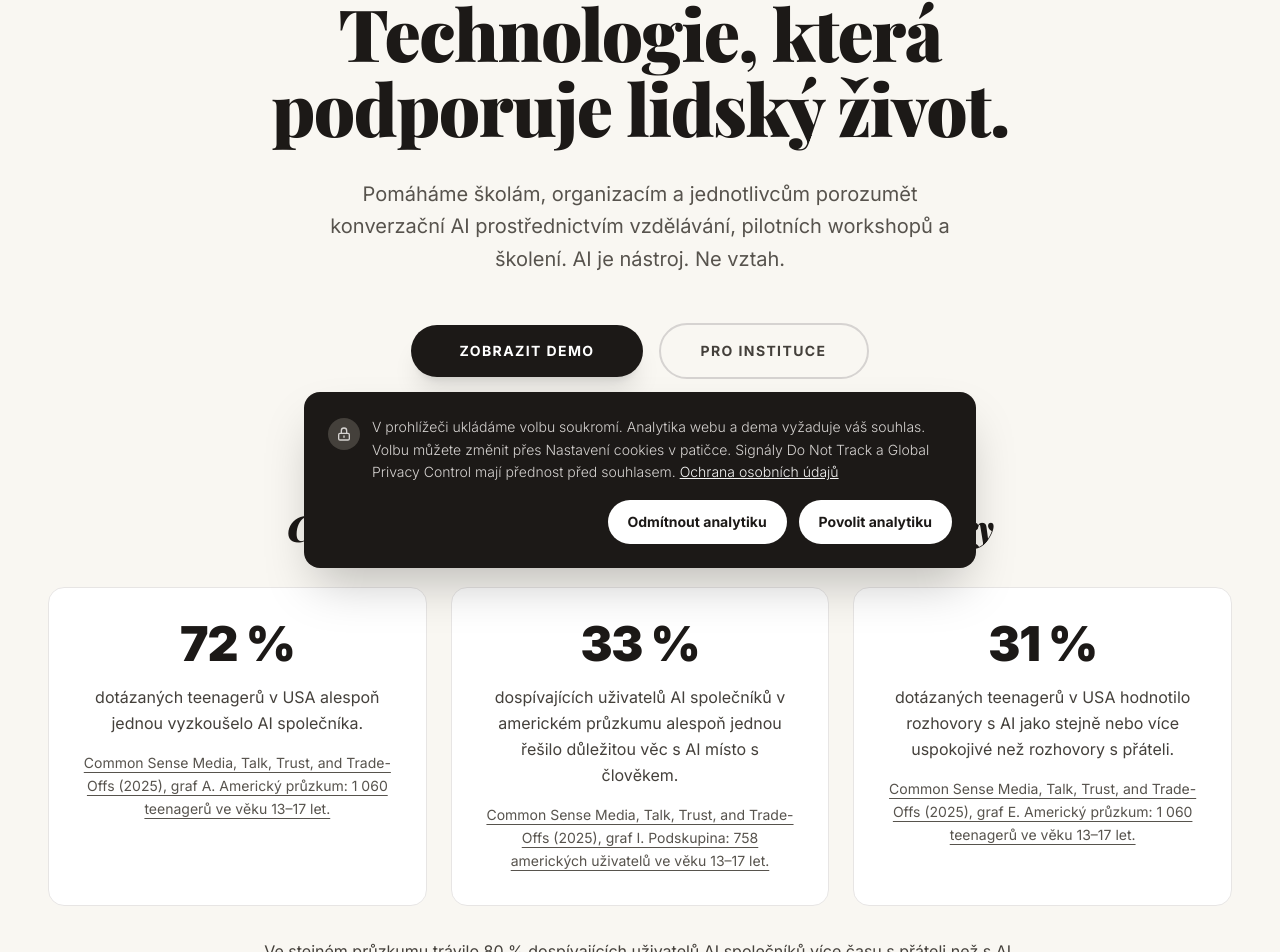
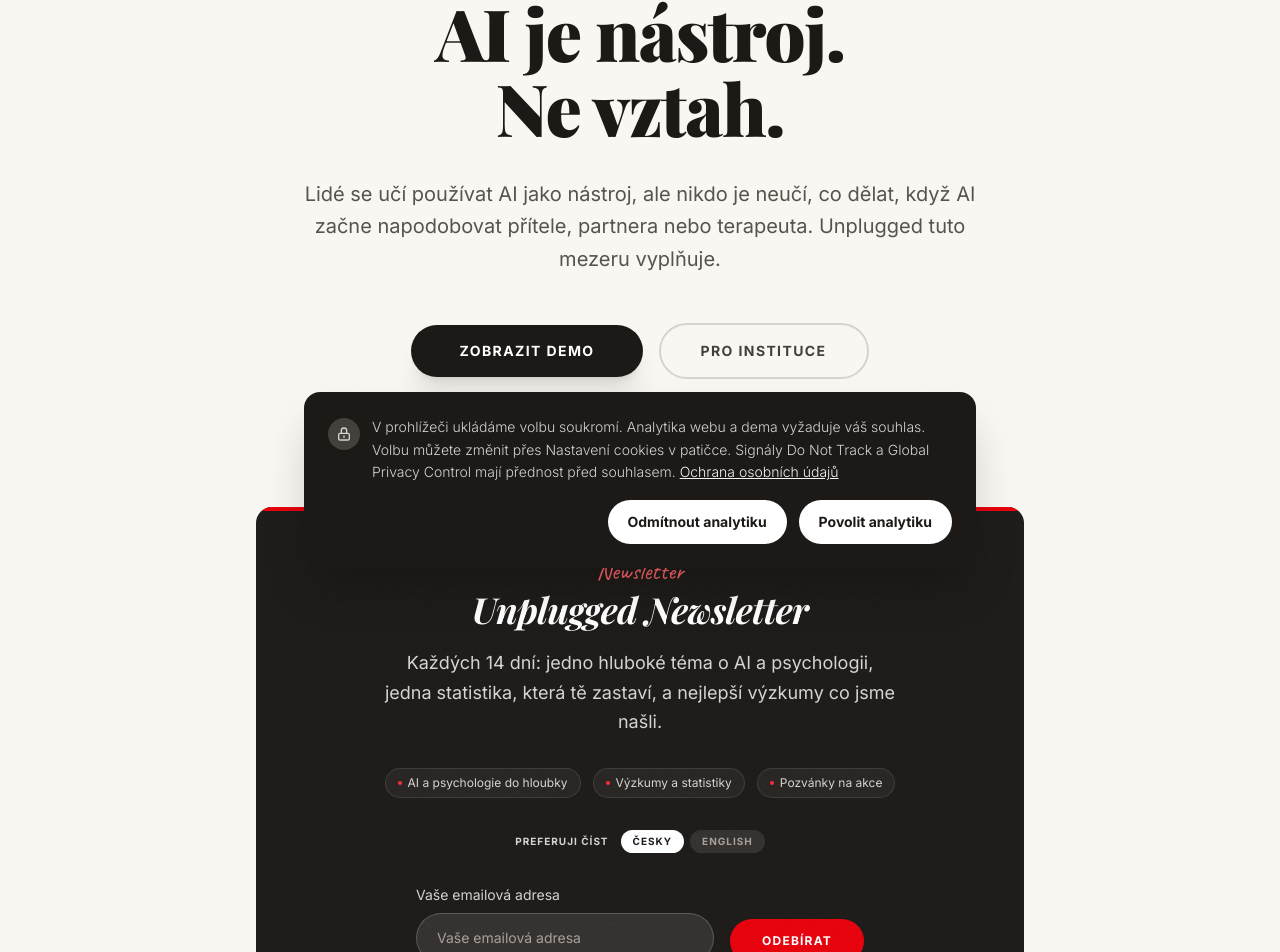
Before and after one commit to Kumungchi/unplugged, a React (Vite) app: page / in a window 1280 px wide. Shown: the part 208-1160 px from the top of the page. Built offline with nearby package versions, Linux system fonts and the light colour scheme; no server answers.

Commit message:
Lead the homepage with the approved mission and newsletter

```diff
--- a/components/Landing.tsx
+++ b/components/Landing.tsx
@@ -80,11 +80,11 @@
     <div ref={sectionsRef} className="space-y-16 md:space-y-32 py-6 md:py-12 scroll-smooth">
       {/* Hero */}
       <section className="text-center max-w-4xl mx-auto space-y-8">
-        <h1 className="text-4xl sm:text-5xl md:text-7xl leading-[1.05] text-stone-900 font-serif font-black tracking-tighter">
+        <h1 className="text-4xl sm:text-5xl md:text-7xl leading-[1.05] text-stone-900 font-serif font-black tracking-tighter whitespace-pre-line">
           {t.hero_title}
         </h1>
         <p className="text-base sm:text-lg md:text-xl text-stone-600 leading-relaxed font-normal max-w-2xl mx-auto">
-          {t.hero_sub}
+          {t.mission_desc}
         </p>
         <div className="pt-4 flex flex-col sm:flex-row items-center justify-center gap-4">
           <Link
@@ -100,6 +100,11 @@
             {lang === 'en' ? 'For institutions' : 'Pro instituce'}
           </Link>
         </div>
+      </section>
+
+      {/* Newsletter */}
+      <section id="newsletter" aria-label={t.newsletter_title}>
+        <Newsletter lang={lang} />
       </section>
 
       {/* Stats */}
@@ -236,11 +241,6 @@
         </div>
       </section>
 
-      {/* Newsletter */}
-      <section className="scroll-fade">
-        <Newsletter lang={lang} />
-      </section>
-
       {/* Join CTA */}
       <section className="scroll-fade text-center space-y-6">
         <h3 className="text-2xl md:text-3xl font-serif italic text-stone-900 font-bold">
--- a/components/Newsletter.tsx
+++ b/components/Newsletter.tsx
@@ -1,4 +1,4 @@
-import React, { useState } from 'react';
+import React, { useId, useState } from 'react';
 import { useMutation } from 'convex/react';
 import { api } from '../convex/_generated/api';
 import { Language, translations } from '../translations';
@@ -11,6 +11,7 @@
 
 const Newsletter: React.FC<NewsletterProps> = ({ lang }) => {
   const t = translations[lang];
+  const emailId = useId();
   const [email, setEmail] = useState('');
   const [prefLang, setPrefLang] = useState<Language>(lang);
   const [status, setStatus] = useState<'idle' | 'loading' | 'success'>('idle');
@@ -53,9 +54,9 @@
         {/* Header */}
         <div className="space-y-4 relative z-10">
           <span className="font-handwritten text-2xl text-red-400">Newsletter</span>
-          <h3 className="text-3xl md:text-4xl font-serif italic text-white font-bold leading-tight">
+          <h2 className="text-3xl md:text-4xl font-serif italic text-white font-bold leading-tight">
             {t.newsletter_title}
-          </h3>
+          </h2>
           <p className="text-stone-300 font-normal text-base md:text-lg max-w-lg mx-auto leading-relaxed">
             {t.newsletter_desc}
           </p>
@@ -72,16 +73,17 @@
         </div>
 
         {/* Form */}
-        <form onSubmit={handleSubmit} className="space-y-4 max-w-md mx-auto">
+        <form onSubmit={handleSubmit} aria-busy={status === 'loading'} className="space-y-4 max-w-md mx-auto">
           {/* Language preference */}
           <div className="flex items-center justify-center gap-3">
-            <span className="text-[10px] font-bold uppercase tracking-widest text-stone-500">
+            <span className="text-[10px] font-bold uppercase tracking-widest text-stone-300">
               {t.newsletter_lang_label}
             </span>
             <div className="flex gap-1.5">
               <button
                 type="button"
                 onClick={() => setPrefLang('cs')}
+                aria-pressed={prefLang === 'cs'}
                 className={`px-3 py-1 rounded-full text-[10px] font-bold uppercase tracking-widest transition-all ${
                   prefLang === 'cs'
                     ? 'bg-white text-stone-900'
@@ -93,6 +95,7 @@
               <button
                 type="button"
                 onClick={() => setPrefLang('en')}
+                aria-pressed={prefLang === 'en'}
                 className={`px-3 py-1 rounded-full text-[10px] font-bold uppercase tracking-widest transition-all ${
                   prefLang === 'en'
                     ? 'bg-white text-stone-900'
@@ -106,25 +109,31 @@
 
           {/* Email + submit */}
           <div className="flex flex-col sm:flex-row gap-4 pt-4">
+            <div className="flex-1 min-w-0 space-y-2 text-left">
+              <label htmlFor={emailId} className="block text-sm text-stone-300">{t.newsletter_placeholder}</label>
               <input
+                id={emailId}
                 type="email"
+                autoComplete="email"
+                inputMode="email"
                 value={email}
                 onChange={(e) => setEmail(e.target.value)}
                 placeholder={t.newsletter_placeholder}
                 required
                 disabled={status === 'loading'}
-              className="flex-grow bg-white/10 border border-white/20 rounded-full px-5 py-3.5 text-sm text-white placeholder-stone-500 outline-none focus:border-white/30 transition-colors disabled:opacity-50"
+                className="w-full bg-white/10 border border-white/20 rounded-full px-5 py-3.5 text-sm text-white placeholder-stone-400 outline-none focus-visible:ring-2 focus-visible:ring-white focus-visible:ring-offset-2 focus-visible:ring-offset-stone-900 transition-colors disabled:opacity-50"
               />
+            </div>
             <button
               type="submit"
               disabled={status === 'loading'}
-              className="px-8 py-3.5 bg-red-600 text-white rounded-full text-xs font-bold uppercase tracking-widest hover:bg-red-500 transition-colors shrink-0 disabled:opacity-50"
+              className="px-8 py-3.5 bg-red-600 text-white rounded-full text-xs font-bold uppercase tracking-widest hover:bg-red-700 transition-colors shrink-0 sm:self-end focus-visible:outline focus-visible:outline-2 focus-visible:outline-offset-4 focus-visible:outline-white disabled:opacity-50"
             >
               {status === 'loading' ? '...' : t.newsletter_btn}
             </button>
           </div>
 
-          <p className="text-[10px] text-stone-500 font-light tracking-wide">
+          <p className="text-xs text-stone-300 tracking-wide">
             {t.newsletter_free}
           </p>
         </form>
--- a/translations.ts
+++ b/translations.ts
@@ -2,7 +2,7 @@
   en: {
     brand: "Unplugged",
     tagline: "Clarity in the age of AI.",
-    hero_title: "Technology that supports human life.",
+    hero_title: "AI is a tool.\nNot a relationship.",
     hero_sub: "We help schools, organizations, and individuals understand conversational AI through education, pilot workshops, and training. AI is a tool. Not a relationship.",
     start_btn: "See the Demo",
     nav_boundaries: "Research",
@@ -211,7 +211,7 @@
   cs: {
     brand: "Unplugged",
     tagline: "Jasnost ve věku AI.",
-    hero_title: "Technologie, která podporuje lidský život.",
+    hero_title: "AI je nástroj.\nNe vztah.",
     hero_sub: "Pomáháme školám, organizacím a jednotlivcům porozumět konverzační AI prostřednictvím vzdělávání, pilotních workshopů a školení. AI je nástroj. Ne vztah.",
     start_btn: "Zobrazit demo",
     nav_boundaries: "Výzkum",
```
Also changed, not shown: 1 other file (tests, documents, lock files or other folders). Lines whose indentation alone changed are shown as unchanged.
